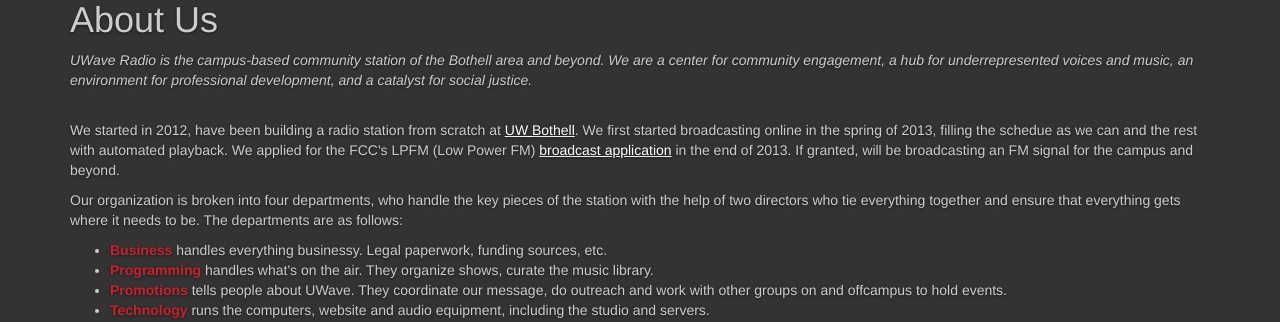
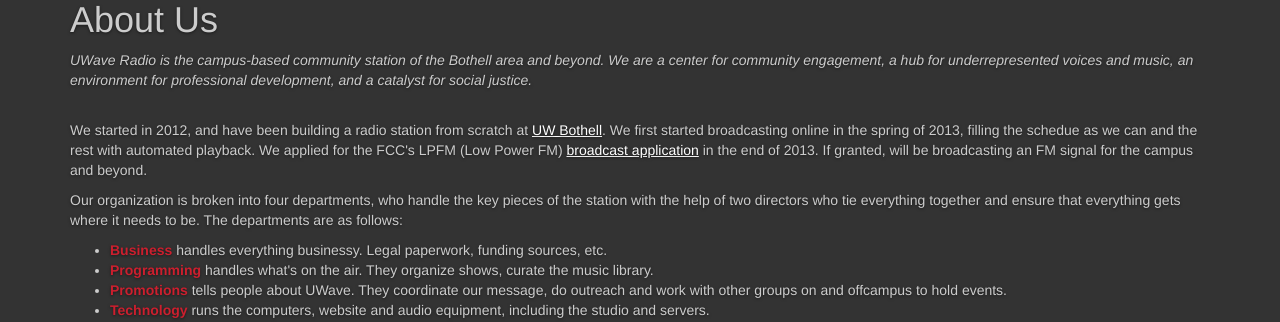
Before and after one commit to UWave/uwave.fm, a PHP site: page /about in a window 1280 px wide. Shown: the part 240-562 px from the top of the page. Run offline with PHP 8.4, Linux system fonts and the light colour scheme; some libraries are stand-ins or nearby versions.

Commit message:
wow such grammar so correct many english

```diff
--- a/about.php
+++ b/about.php
@@ -6,7 +6,7 @@
                     underrepresented voices and music, an environment for professional
                     development, and a catalyst for social justice.</i></p><br />
 
-                    <p>We started in 2012, have been building a radio station from
+                    <p>We started in 2012, and have been building a radio station from
                       scratch at <a href="https://www.uwb.edu" target="_blank">UW Bothell</a>.
                       We first started broadcasting online in the spring of 2013,
                       filling the schedue as we can and the rest with automated playback.
```
